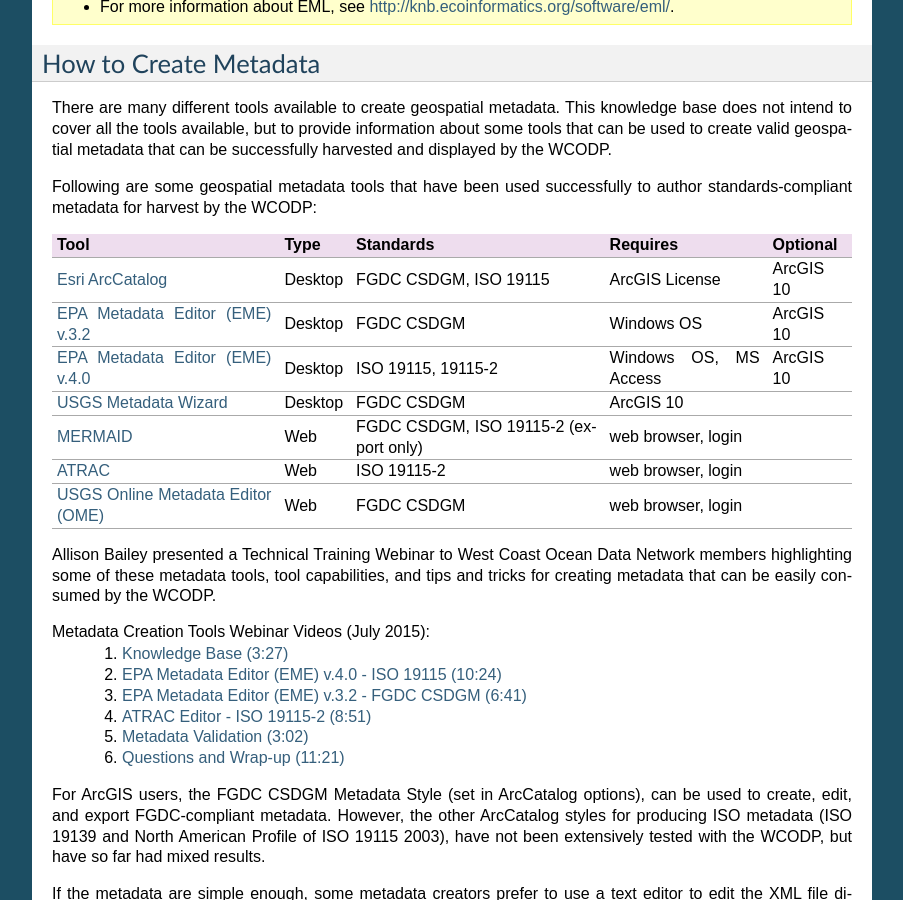
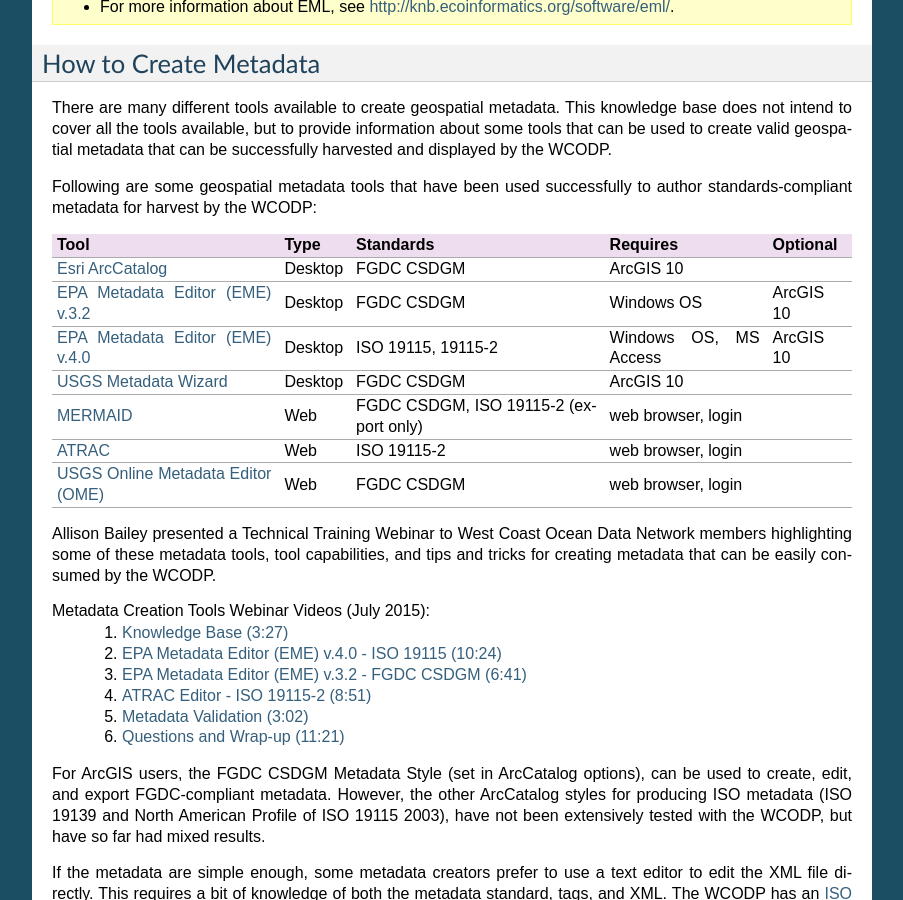
Before and after one commit to WCGA/knowledge-base, a Sphinx documentation site: the page built from docs/metadata/metadata.rst, in a window 1280 px wide and 900 px high, scrolled down 3345 px. Shown: the whole window, without its empty margins (198-1101 px from the left). Built offline with Sphinx 7.4.7, drawn with Linux system fonts in a browser that asks for light colours.

Commit message:
Minor edits to Metadata tools table

```diff
--- a/docs/metadata/metadata.rst
+++ b/docs/metadata/metadata.rst
@@ -132,7 +132,7 @@
 ====================================  =======  =====================================  =====================  =========
 Tool                                  Type     Standards                              Requires               Optional
 ====================================  =======  =====================================  =====================  =========
-`Esri ArcCatalog`_                    Desktop  FGDC CSDGM, ISO 19115                  ArcGIS License         ArcGIS 10
+`Esri ArcCatalog`_                    Desktop  FGDC CSDGM                             ArcGIS 10
 `EPA Metadata Editor (EME) v.3.2`_    Desktop  FGDC CSDGM                             Windows OS             ArcGIS 10
 `EPA Metadata Editor (EME) v.4.0`_    Desktop  ISO 19115, 19115-2                     Windows OS, MS Access  ArcGIS 10
 `USGS Metadata Wizard`_               Desktop  FGDC CSDGM                             ArcGIS 10
@@ -141,7 +141,7 @@
 `USGS Online Metadata Editor (OME)`_  Web      FGDC CSDGM                             web browser, login
 ====================================  =======  =====================================  =====================  =========
 
-.. _Esri ArcCatalog: http://goo.gl/TISWJ6
+.. _Esri ArcCatalog: http://resources.arcgis.com/EN/HELP/MAIN/10.2/index.html#/A_quick_tour_of_creating_and_editing_metadata/003t00000007000000/
 .. _EPA Metadata Editor (EME) v.3.2: https://edg.epa.gov/EME/download.html
 .. _EPA Metadata Editor (EME) v.4.0: https://edg.epa.gov/EME/download.html
 .. _USGS Metadata Wizard: http://www.sciencebase.gov/metadatawizard
```
